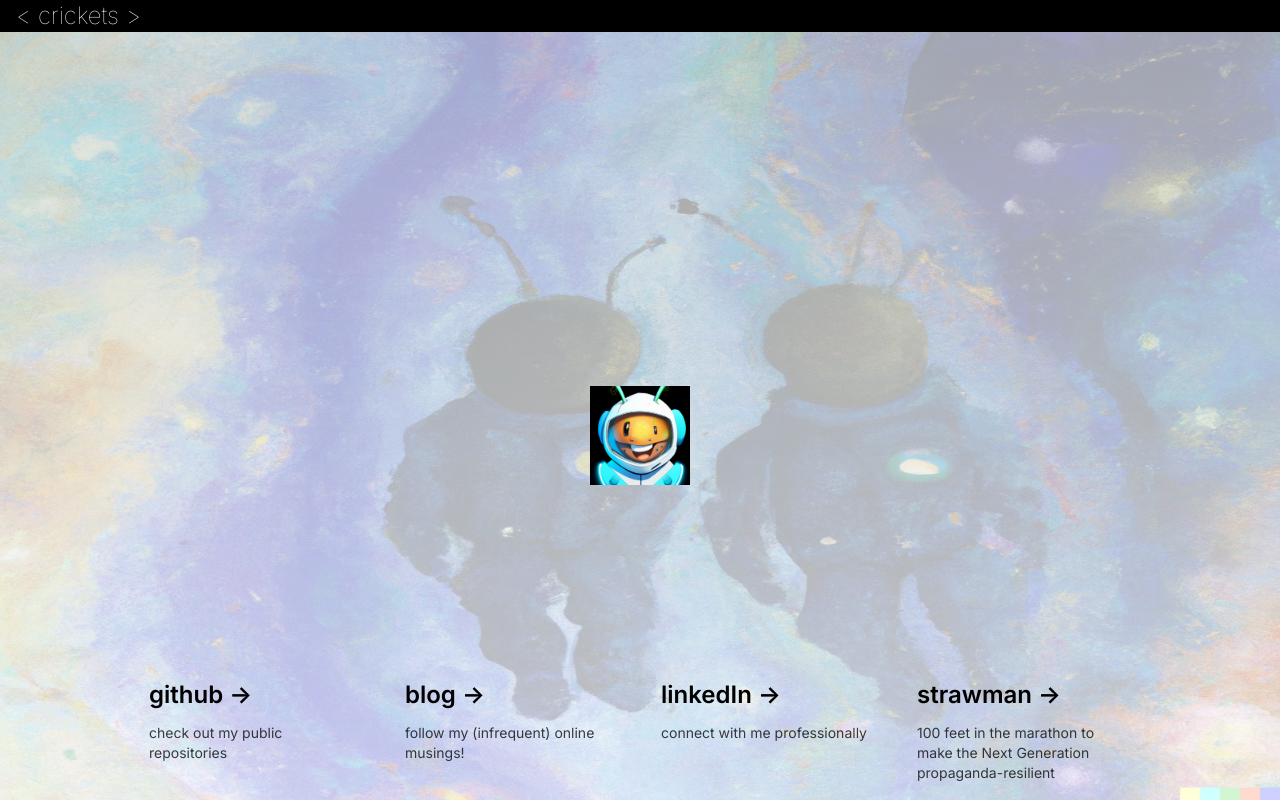
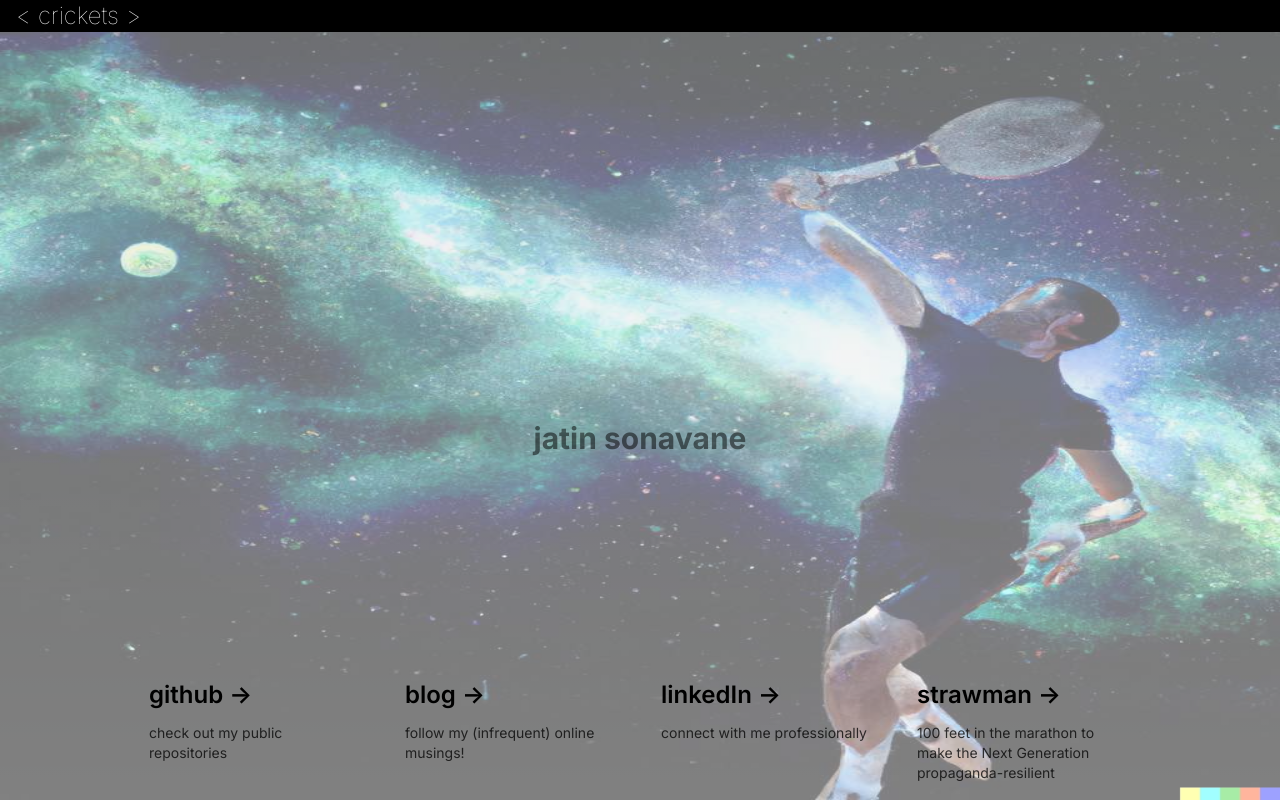
Before and after one commit to spacecricket/crickets-web, a Next.js app: page / in a window 1280 px wide. Built offline with nearby package versions, Linux system fonts and the light colour scheme.

Commit message:
Pre-emptively celebrates Novak's US Open win

```diff
--- a/app/page.tsx
+++ b/app/page.tsx
@@ -8,23 +8,32 @@ export default function Home() {
                 &lt; crickets &gt;
             </span>
         </div>
-      <div className="w-full -z-10 opacity-25">
-        <Image
-          src="/crickets.jpg"
-          alt="Crickets in space"
-          fill
-          priority
-        />
+      <div className="w-full -z-10 opacity-50">
+          <Image
+              src="/24.jpg"
+              alt="Space Tennis"
+              fill
+              priority
+          />
+        {/*<Image*/}
+        {/*  src="/crickets.jpg"*/}
+        {/*  alt="Crickets in space"*/}
+        {/*  fill*/}
+        {/*  priority*/}
+        {/*/>*/}
       </div>
 
         <div className="">
-            <Image
-                src="/spacecricket.png"
-                alt="Space Cricket"
-                height={100}
-                width={100}
-                priority
-            />
+            <h1 className={`mb-3 text-3xl font-bold opacity-50`}>
+                jatin sonavane
+            </h1>
+                {/*<Image*/}
+            {/*    src="/j.jpg"*/}
+            {/*    alt="Space Cricket"*/}
+            {/*    height={50}*/}
+            {/*    width={50}*/}
+            {/*    priority*/}
+            {/*/>*/}
         </div>
         <div className="mb-32 grid lg:max-w-5xl lg:w-full lg:mb-0 lg:grid-cols-4 lg:text-left">
 
```
Also changed, not shown: public/24.jpg (added), public/j.jpg (added).
